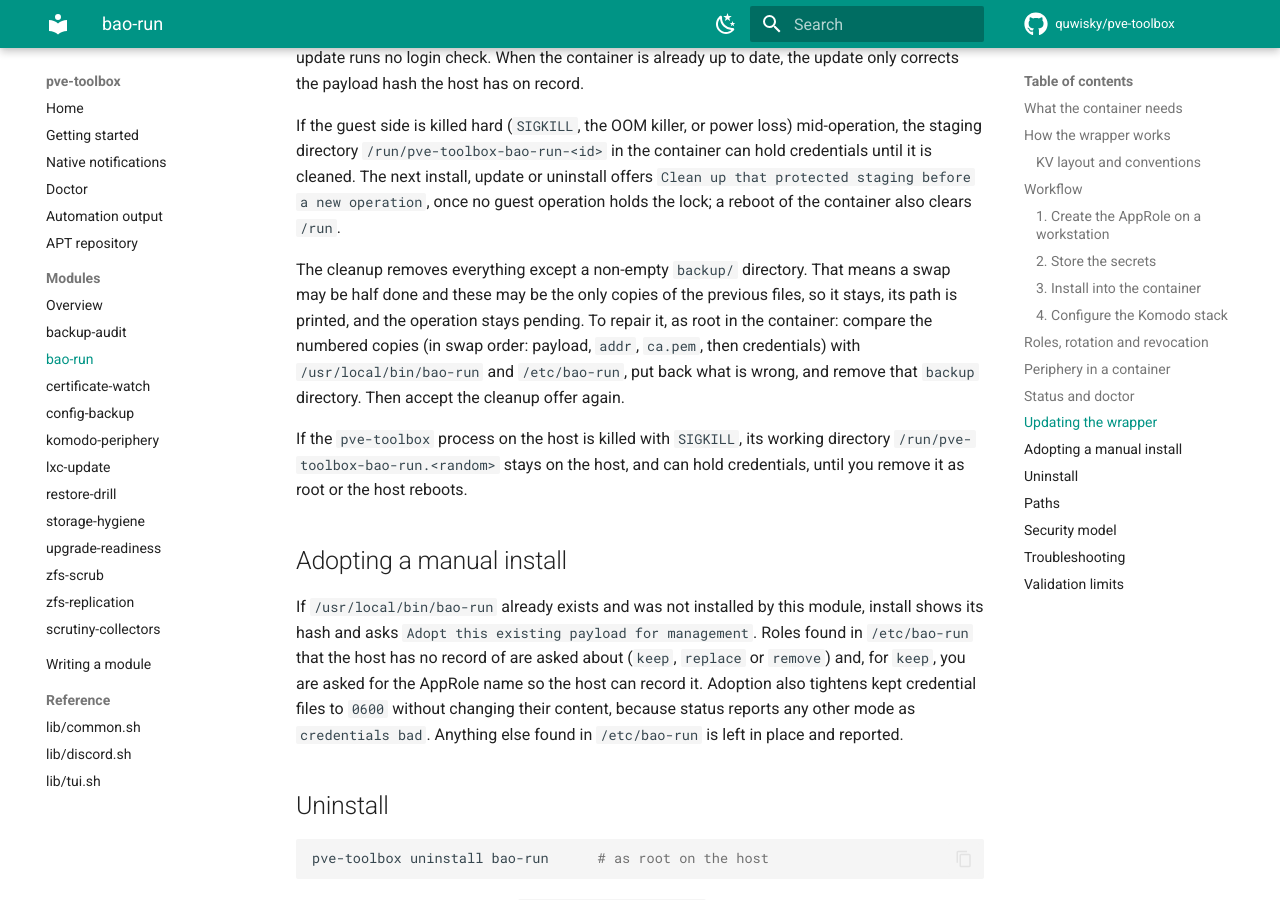
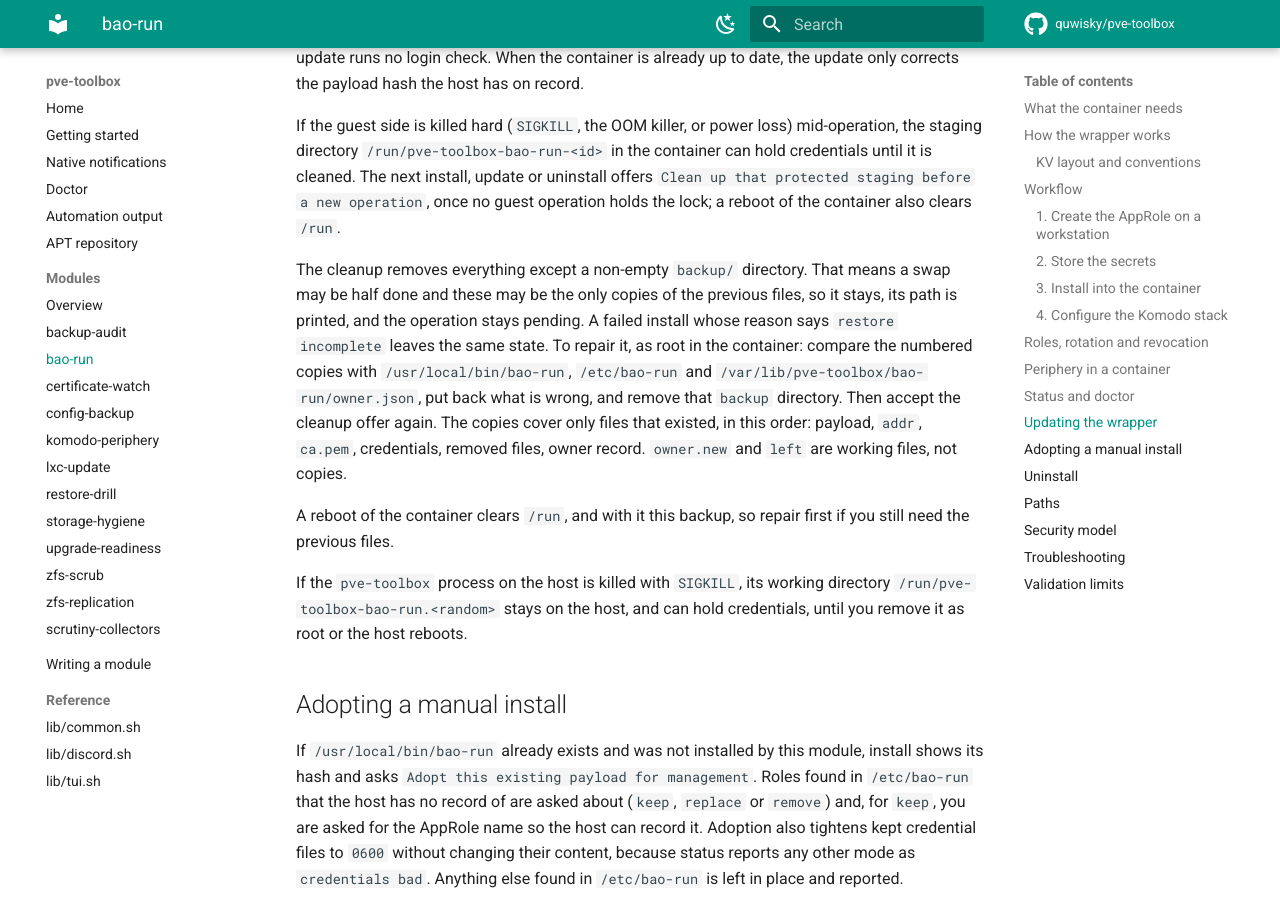
Before and after one commit to quwisky/pve-toolbox, an MkDocs documentation site: the page built from docs/modules/bao-run.md, in a window 1280 px wide and 900 px high, scrolled down 7611 px. Built offline with MkDocs 1.6.1 and Material for MkDocs 9.7.7, drawn with Linux system fonts in a browser that asks for light colours; comment, search, counter and statistics services are not loaded; some of the changed text lies outside the part shown.

Commit message:
fix(bao-run): keep the backup when a restore is incomplete

````diff
--- a/docs/modules/bao-run.md
+++ b/docs/modules/bao-run.md
@@ -272,14 +272,14 @@ volumes:
   - /etc/bao-run:/etc/bao-run:ro
 ```
 
-**Start that container only after the install has created these paths.** If they
-are absent, Docker creates directories in their place, and install refuses a
-directory at `/usr/local/bin/bao-run`.
-
 and an image that contains `bash`, `curl` and `jq`. Whether the official
 Periphery image does is **unverified**; status reports `the Periphery container
 lacks bash, curl or jq` if not. The user inside the container must be able to
 read `/etc/bao-run`.
+
+**Start that container only after the install has created these paths.** If they
+are absent, Docker creates directories in their place, and install refuses a
+directory at `/usr/local/bin/bao-run`.
 
 A single-file bind mount keeps the old file after the host file is replaced, so
 **restart the Periphery container after every payload update**. Install and
@@ -358,11 +358,18 @@ no guest operation holds the lock; a reboot of the container also clears `/run`.
 
 The cleanup removes everything except a non-empty `backup/` directory. That means
 a swap may be half done and these may be the only copies of the previous files,
-so it stays, its path is printed, and the operation stays pending. To repair it,
-as root in the container: compare the numbered copies (in swap order: payload,
-`addr`, `ca.pem`, then credentials) with `/usr/local/bin/bao-run` and
-`/etc/bao-run`, put back what is wrong, and remove that `backup` directory. Then
-accept the cleanup offer again.
+so it stays, its path is printed, and the operation stays pending. A failed
+install whose reason says `restore incomplete` leaves the same state. To repair
+it, as root in the container: compare the numbered copies with
+`/usr/local/bin/bao-run`, `/etc/bao-run` and
+`/var/lib/pve-toolbox/bao-run/owner.json`, put back what is wrong, and remove
+that `backup` directory. Then accept the cleanup offer again. The copies cover
+only files that existed, in this order: payload, `addr`, `ca.pem`, credentials,
+removed files, owner record. `owner.new` and `left` are working files, not
+copies.
+
+A reboot of the container clears `/run`, and with it this backup, so repair
+first if you still need the previous files.
 
 If the `pve-toolbox` process on the host is killed with `SIGKILL`, its working
 directory `/run/pve-toolbox-bao-run.<random>` stays on the host, and can hold
````
Also changed, not shown: 5 other files.
